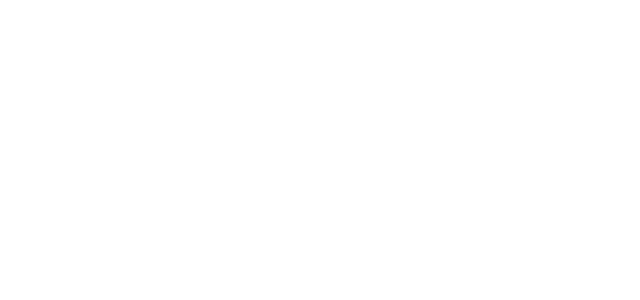
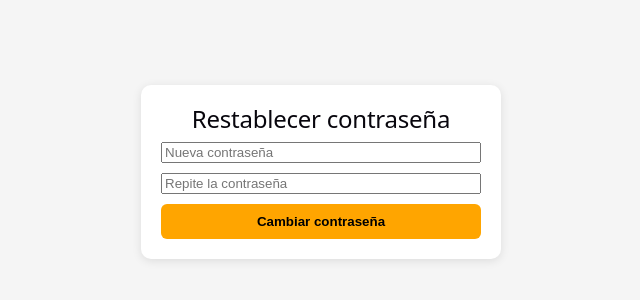
Before and after one commit to anlozor/CityReport, a React app in the folder frontend/: page /restablecer-contrasena in a window 1280 px wide. Before the commit this address had no page. Shown: the part 228-528 px from the top of the page, without its empty margins (319-959 px from the left). Built offline with nearby package versions, Linux system fonts and the light colour scheme; the HTML template or start-up script is replaced by a standard one.

Commit message:
Creada página para restablecer la contraseña, conectado al backend, y redirige a la página inicial (mapa), además de arreglar apariencia de popups de info de incidencias

```diff
--- a/frontend/src/components/MapaLeaflet.jsx
+++ b/frontend/src/components/MapaLeaflet.jsx
@@ -104,23 +104,40 @@ export default function MapaLeaflet({incidencias, onVerDetalles, onActualizarVot
                     key={inc.id_incidencia}
                     position={[inc.latitud, inc.longitud]}
                 >
-                    <Popup>
-                        <div>
+                    <Popup minWidth={250} maxWidth={400}>
+                        <div
+                            style={{
+                                width: "300px",
+                                padding: "5px"
+                            }}
+                        >
                             <h3>{inc.titulo}</h3>
-                            <p>Categoría: {inc.categoria_nombre}</p>
-                            <p>{inc.num_votos}</p>
+                            <p>{inc.descripcion}</p>
+                            <p><strong>Categoría:</strong> {inc.categoria_nombre}</p>
+                            <p><strong>Votos:</strong> {inc.num_votos}</p>
+                            <div
+                                style={{
+                                    display: "flex",
+                                    gap: "8px",
+                                    justifyContent: "center",
+                                    marginTop: "10px"
+                                }}
+                            >
                                 <button
                                     onClick={() => handleVotar(inc.id_incidencia)}
                                     disabled={votosUsuario.includes(inc.id_incidencia)}
+                                    style={{ background: "orange" }}
                                 >
                                     {votosUsuario.includes(inc.id_incidencia) ? "Votado" : "Votar"}
                                 </button>
 
                                 <button
                                     onClick={() => handleVerDetalles(inc.id_incidencia)}
+                                    style={{ background: "orange" }}
                                 >
                                     Ver detalles de la incidencia
                                 </button>
+                            </div>
                         </div>
                     </Popup>
                 </Marker>
--- /dev/null
+++ b/frontend/src/pages/RestablecerContraseña.jsx
@@ -0,0 +1,91 @@
+import { useState } from "react";
+import { useSearchParams, useNavigate } from "react-router-dom";
+import { toast } from "react-toastify";
+import { restablecerContraseña } from "../services/loginService";
+
+export default function RestableerContraseña() {
+    const [contraseña1, setContraseña1] = useState("");
+    const [contraseña2, setContraseña2] = useState("");
+
+    const [searchParams] = useSearchParams();
+    const navigate = useNavigate();
+
+    const token = searchParams.get("token");
+
+    const handleSubmit = async (e) => {
+        e.preventDefault();
+
+        try {
+            const data = await restablecerContraseña(token, contraseña1, contraseña2);
+            toast.success(data.mensaje);
+            localStorage.setItem("token", data.token);
+            setTimeout(() => {
+                navigate("/mapa");
+            }, 1000);
+        } catch (error) {
+            toast.error(error.message);
+        }
+    };
+
+    return (
+        <div
+            style={{
+                width: "100vw",
+                height: "100vh",
+                display: "flex",
+                justifyContent: "center",
+                alignItems: "center",
+                background: "#f5f5f5"
+            }}
+        >
+            <div
+                style={{
+                    width: "320px",
+                    padding: "20px",
+                    background: "white",
+                    borderRadius: "10px",
+                    boxShadow: "0 2px 10px rgba(0, 0, 0, 0.1)",
+                    textAlign: "center"
+                }}
+            >
+                <h2>Restablecer contraseña</h2>
+                <form
+                    onSubmit={handleSubmit}
+                    style={{
+                        display: "flex",
+                        flexDirection: "column",
+                        gap: "10px"
+                    }}
+                >
+                    <input
+                        type="password"
+                        placeholder="Nueva contraseña"
+                        value={contraseña1}
+                        onChange={(e) => setContraseña1(e.target.value)}
+                        required
+                    />
+                    <input
+                        type="password"
+                        placeholder="Repite la contraseña"
+                        value={contraseña2}
+                        onChange={(e) => setContraseña2(e.target.value)}
+                        required
+                    />
+                    <button
+                        type="submit"
+                        style={{
+                            padding: "10px",
+                            border: "none",
+                            borderRadius: "6px",
+                            background: "orange",
+                            fontWeight: "bold",
+                            cursor: "pointer"
+                        }}
+                    >
+                        Cambiar contraseña
+                    </button>
+                </form>
+            </div>
+        </div>
+    );
+}
--- a/frontend/src/routes/AppRouter.jsx
+++ b/frontend/src/routes/AppRouter.jsx
@@ -9,6 +9,7 @@ import RegistroNuevoUsuario from "../pages/RegistroNuevoUsuario";
 import MenuHamburguesa from "../layouts/MenuHamburguesa";
 import PerfilUsuario from "../pages/PerfilUsuario";
 import RecuperarContraseña from "../pages/RecuperarContraseña";
+import RestableerContraseña from "../pages/RestablecerContraseña";
 
 function AppRouter(){
     return (
@@ -44,6 +45,10 @@ function AppRouter(){
                     path="/recuperar-contrasena"
                     element={<RecuperarContraseña/>}
                 />
+                <Route
+                    path="/restablecer-contrasena"
+                    element={<RestableerContraseña/>}
+                />
 
             </Routes>
         </BrowserRouter>
--- a/frontend/src/services/loginService.js
+++ b/frontend/src/services/loginService.js
@@ -28,3 +28,22 @@ export async function recuperarContraseña(email) {
 
     return data;
 }
+
+export async function restablecerContraseña(token, contraseña1, contraseña2) {
+    const response = await fetch("http://localhost:3000/usuarios/restablecer-contrasena", {
+        method: "PATCH",
+        headers: {
+            "Content-Type": "application/json",
+            Authorization: `Bearer ${token}`
+        },
+        body: JSON.stringify({contraseña1, contraseña2})
+    });
+
+    const data = await response.json();
+
+    if (!response.ok) {
+        throw new Error(data.mensaje);
+    }
+
+    return data;
+}
```
Also changed, not shown: 1 other file (tests, documents, lock files or other folders). Lines whose indentation alone changed are shown as unchanged.
